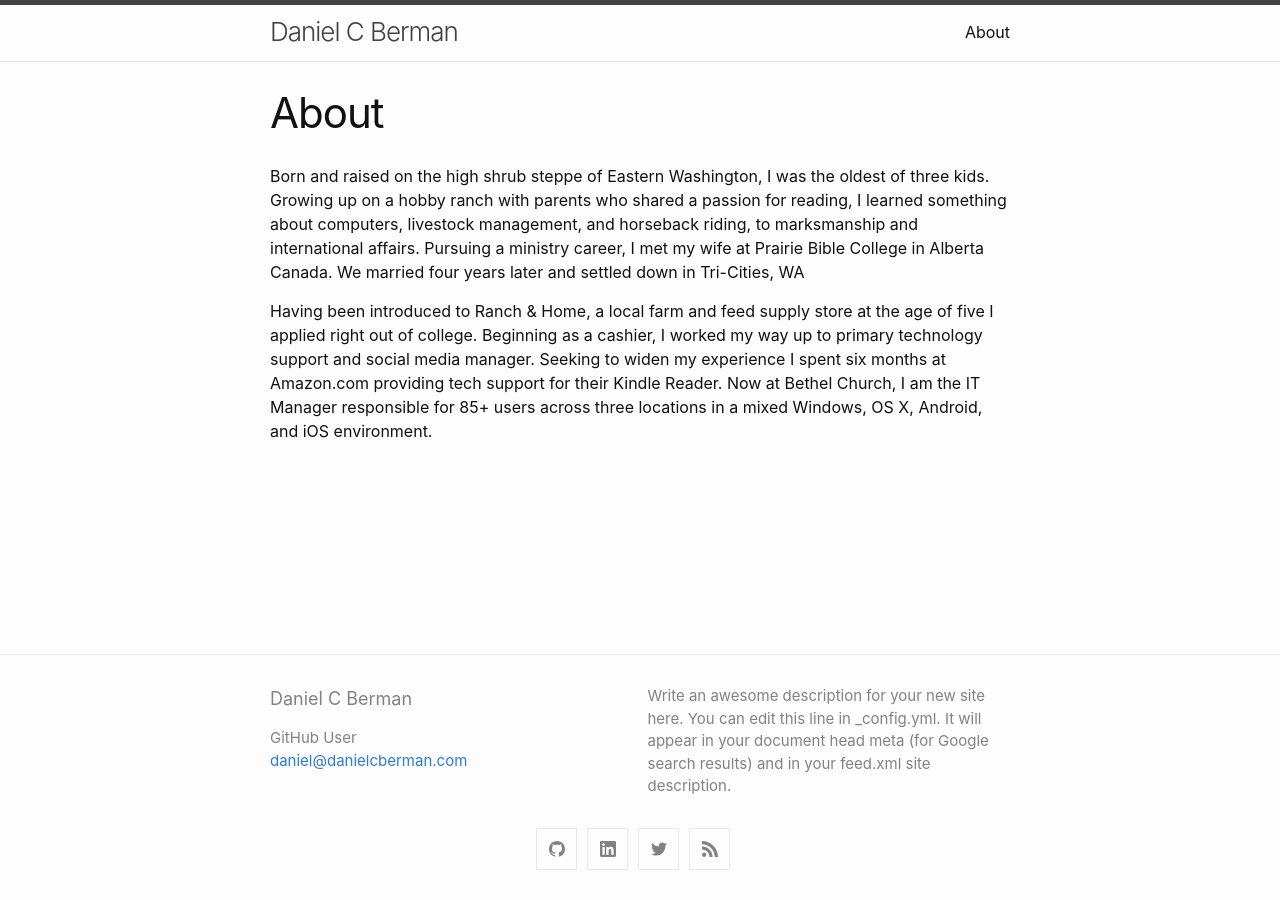
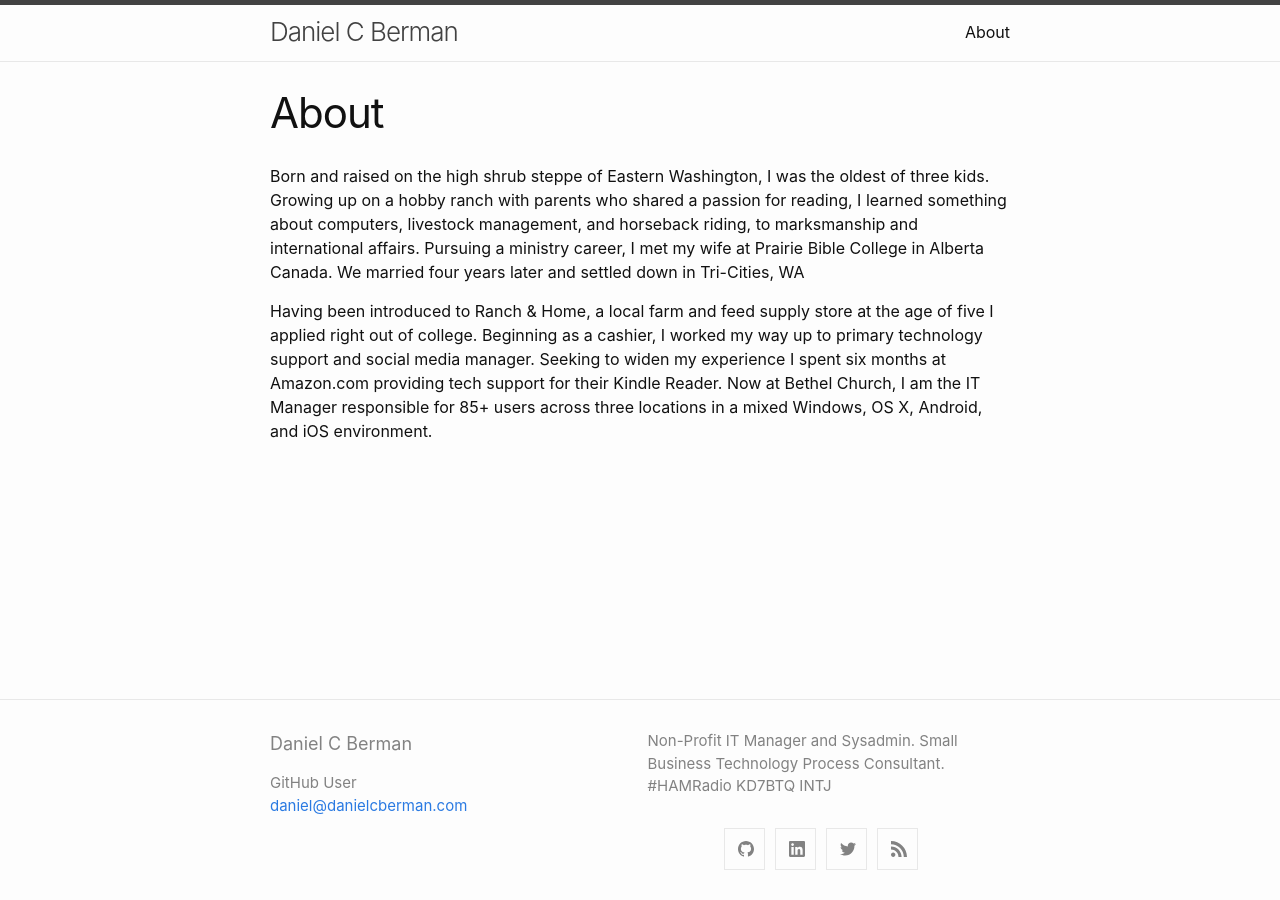
Before and after one commit to danielcberman/danielcberman.github.io, a Jekyll site: the page built from about.md, in a window 1280 px wide. Built offline with Jekyll 4.4.1, drawn with Linux system fonts in a browser that asks for light colours.

Commit message:
Update _config.yml

```diff
--- a/_config.yml
+++ b/_config.yml
@@ -2,11 +2,10 @@
 author: GitHub User
 email: daniel@danielcberman.com
 description: > # this means to ignore newlines until "show_excerpts:"
-  Write an awesome description for your new site here. You can edit this
-  line in _config.yml. It will appear in your document head meta (for
-  Google search results) and in your feed.xml site description.
+  Non-Profit IT Manager and Sysadmin. Small Business
+  Technology Process Consultant. #HAMRadio KD7BTQ INTJ
 
-show_excerpts: false # set to true to show excerpts on the homepage
+show_excerpts: true # set to true to show excerpts on the homepage
 
 # Minima date format
 # refer to https://shopify.github.io/liquid/filters/date/ if you want to customize this
```
